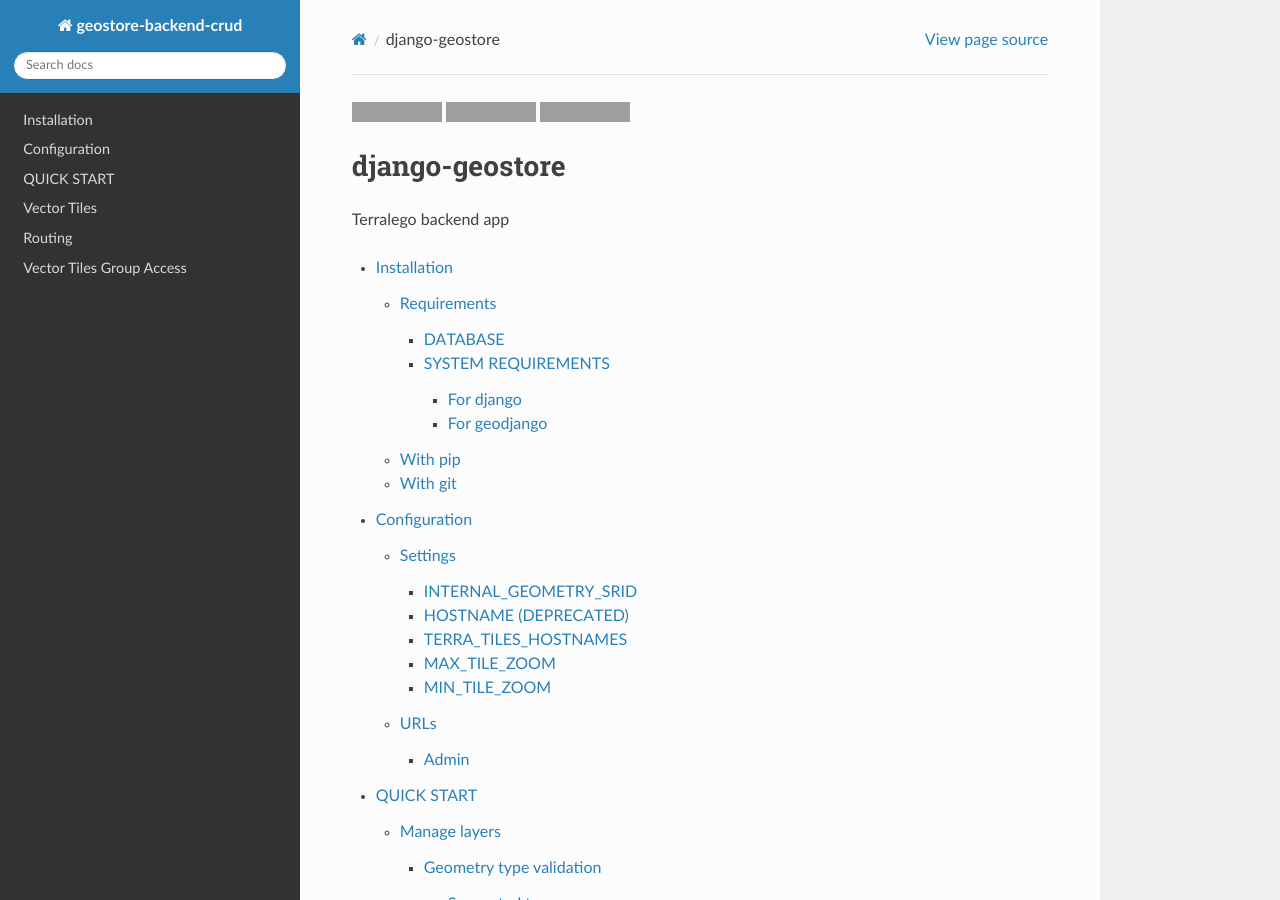
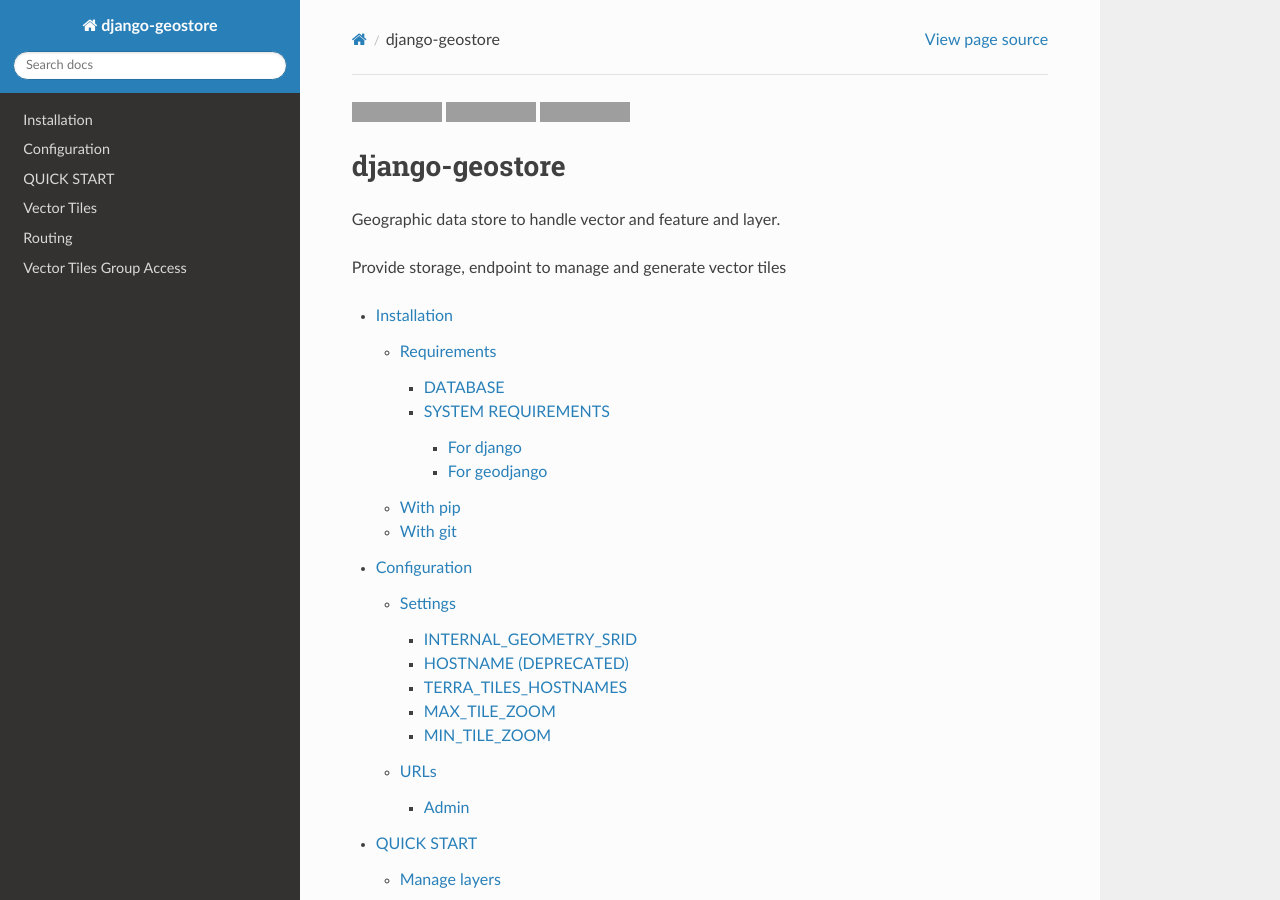
Before and after one commit to Terralego/django-geostore, a Sphinx documentation site: the page built from doc/index.rst, in a window 1280 px wide and 900 px high. Built offline with Sphinx 7.4.7 and the Read the Docs theme 2.0.0, drawn with Linux system fonts in a browser that asks for light colours; grey boxes are pictures that could not be loaded.

Commit message:
update doc

```diff
--- a/doc/conf.py
+++ b/doc/conf.py
@@ -19,7 +19,7 @@
 
 # -- Project information -----------------------------------------------------
 
-project = 'geostore-backend-crud'
+project = 'django-geostore'
 copyright = '2019, Makina Corpus'
 author = 'Makina Corpus'
 
--- a/doc/index.rst
+++ b/doc/index.rst
@@ -3,7 +3,9 @@
 django-geostore
 =======================
 
-Terralego backend app
+Geographic data store to handle vector and feature and layer.
+
+Provide storage, endpoint to manage and generate vector tiles
 
 .. toctree::
 
```
